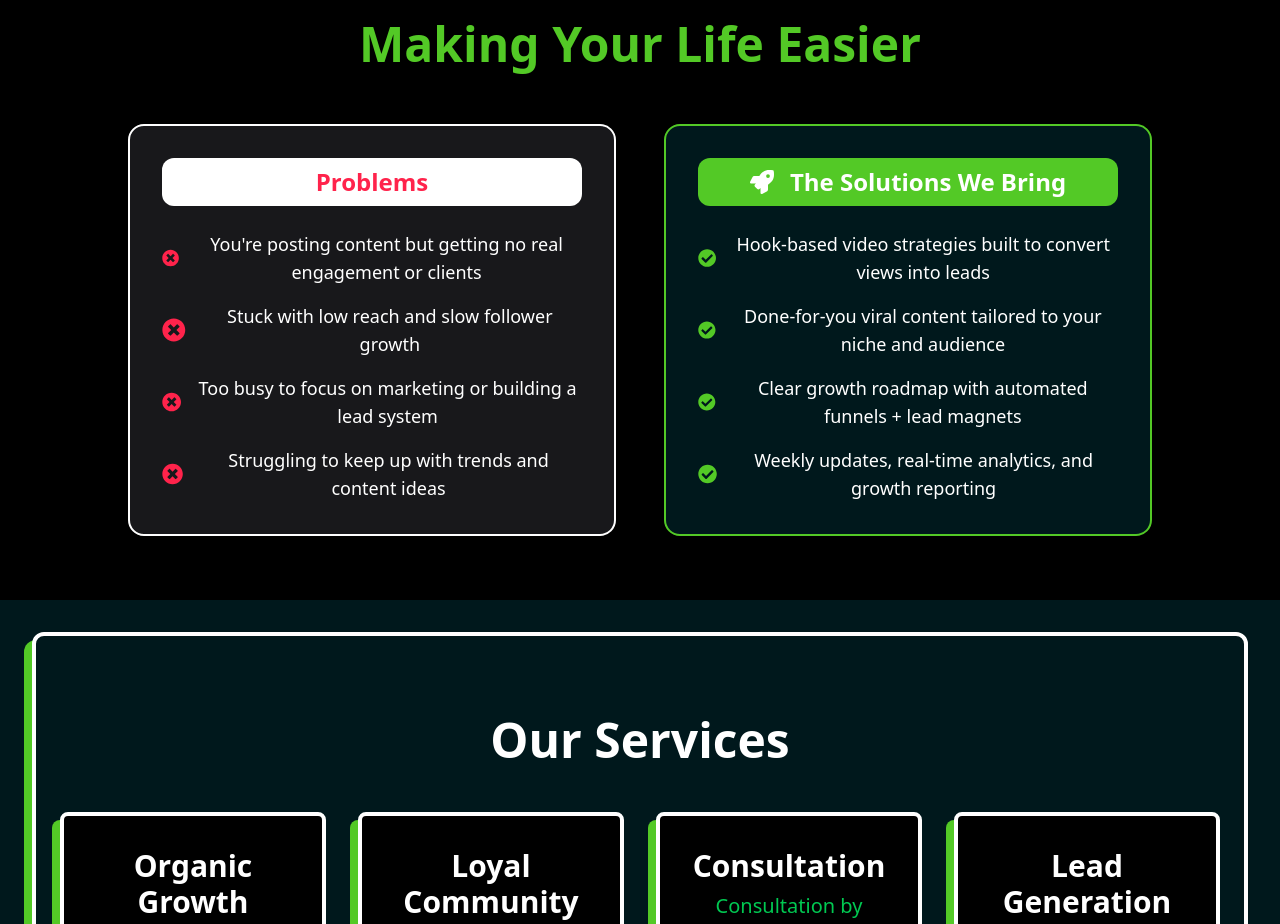
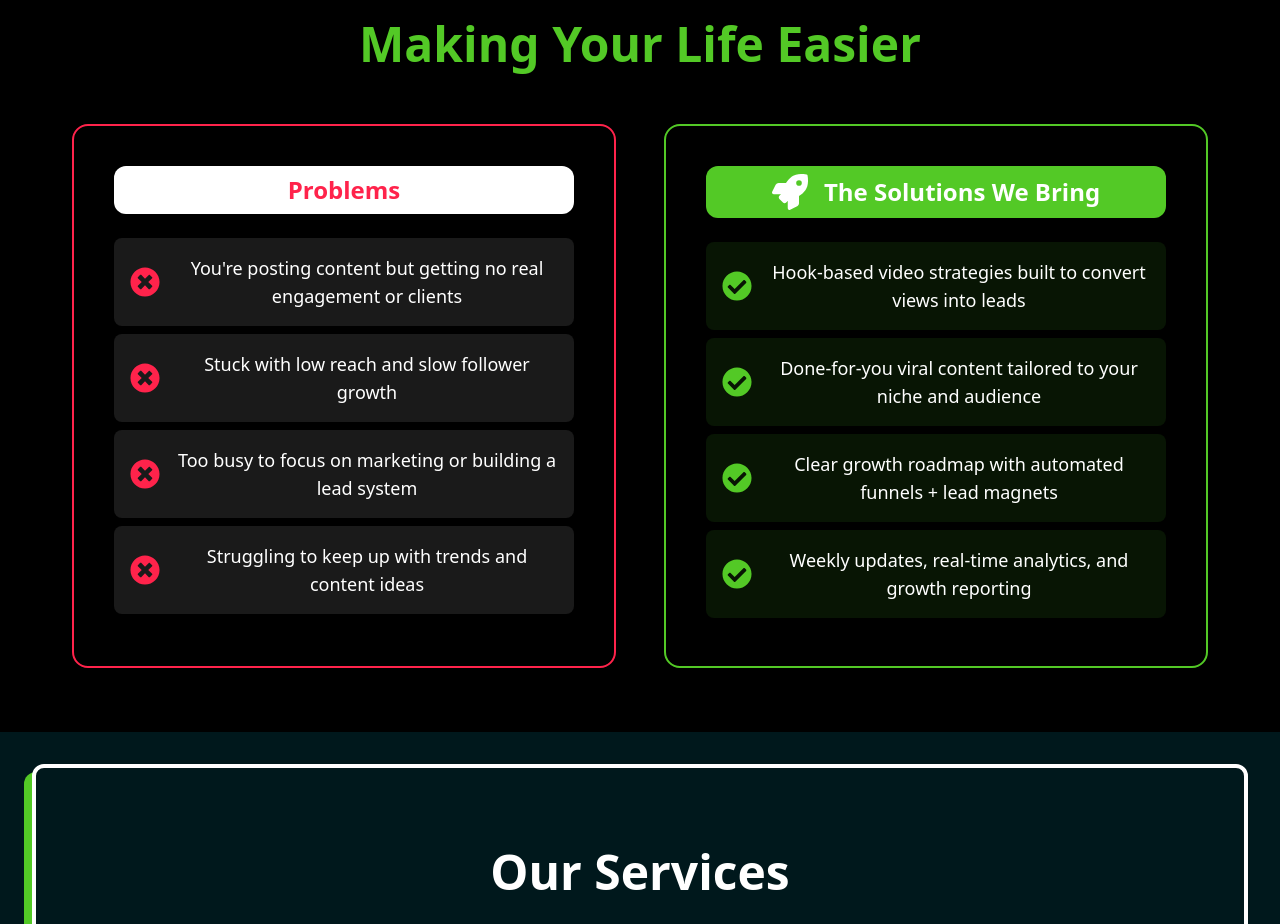
Before and after one commit to VaibhavTalkhande/leadsflow, a React (Vite) app: page / in a window 1280 px wide. Shown: the part 3020-3944 px from the top of the page. Built offline with nearby package versions, Linux system fonts and the light colour scheme.

Commit message:
infosection

```diff
--- a/src/components/Infosection.jsx
+++ b/src/components/Infosection.jsx
@@ -19,30 +19,30 @@ const Infosection = () => {
     <div className='relative w-full py-16 px-2 sm:px-4 md:px-12 bg-black text-white overflow-hidden'>
       <div className="container mx-auto px-2 sm:px-6 text-center">
         <h2 className="text-3xl sm:text-4xl md:text-5xl font-bold mb-10 md:mb-14 text-[#53c926] drop-shadow">Making Your Life Easier</h2>
-        <div className="grid grid-cols-1 md:grid-cols-2 gap-8 md:gap-12 max-w-5xl mx-auto">
+        <div className="grid grid-cols-1 md:grid-cols-2 gap-8 md:gap-12 max-w-6xl mx-auto">
           {/* Problems Card */}
-          <div className="bg-[#18181b] border-2 border-white rounded-2xl shadow-xl p-6 sm:p-8 flex flex-col items-start relative animate-fadeInUp">
+          <div className="bg-black border-2 border-[#ff234b] rounded-2xl shadow-xl p-8 sm:p-10 flex flex-col items-start relative animate-fadeInUp max-w-xl w-full mx-auto">
             <div className="bg-white text-[#ff234b] text-xl sm:text-2xl font-semibold rounded-xl px-6 py-2 mb-6 w-full text-center">Problems</div>
             <ul className="space-y-4 w-full">
               {problems.map((item, idx) => (
-                <li key={idx} className="flex items-center gap-3 text-base sm:text-lg text-white">
-                  <FaTimesCircle className="text-[#ff234b] text-xl sm:text-2xl" />
-                  <span>{item}</span>
-                </li>
+                <div key={idx} className="bg-white/10 rounded-lg p-4 mb-2 flex flex-row items-center gap-4 w-full backdrop-blur-sm">
+                  <span className="flex-shrink-0 flex items-center justify-center"><FaTimesCircle className="text-[#ff234b] text-2xl sm:text-3xl" /></span>
+                  <span className="flex-1 text-white text-base sm:text-lg">{item}</span>
+                </div>
               ))}
             </ul>
           </div>
           {/* Solutions Card */}
-          <div className="bg-[#00181c] border-2 border-[#53c926] rounded-2xl shadow-xl p-6 sm:p-8 flex flex-col items-start relative animate-fadeInUp">
+          <div className="bg-black border-2 border-[#53c926] rounded-2xl shadow-xl p-8 sm:p-10 flex flex-col items-start relative animate-fadeInUp max-w-xl w-full mx-auto">
             <div className="bg-[#53c926] text-white text-xl sm:text-2xl font-semibold rounded-xl px-6 py-2 mb-6 w-full text-center flex items-center justify-center gap-2">
-              <FaRocket className="inline-block text-white mr-2" /> The Solutions We Bring
+              <FaRocket className="inline-block text-white text-3xl sm:text-4xl mr-2 align-middle" /> The Solutions We Bring
             </div>
             <ul className="space-y-4 w-full">
               {solutions.map((item, idx) => (
-                <li key={idx} className="flex items-center gap-3 text-base sm:text-lg text-white">
-                  <FaCheckCircle className="text-[#53c926] text-xl sm:text-2xl" />
-                  <span>{item}</span>
-                </li>
+                <div key={idx} className="bg-[#53c926]/10 rounded-lg p-4 mb-2 flex flex-row items-center gap-4 w-full backdrop-blur-sm">
+                  <span className="flex-shrink-0 flex items-center justify-center"><FaCheckCircle className="text-[#53c926] text-2xl sm:text-3xl" /></span>
+                  <span className="flex-1 text-white text-base sm:text-lg">{item}</span>
+                </div>
               ))}
             </ul>
           </div>
```
